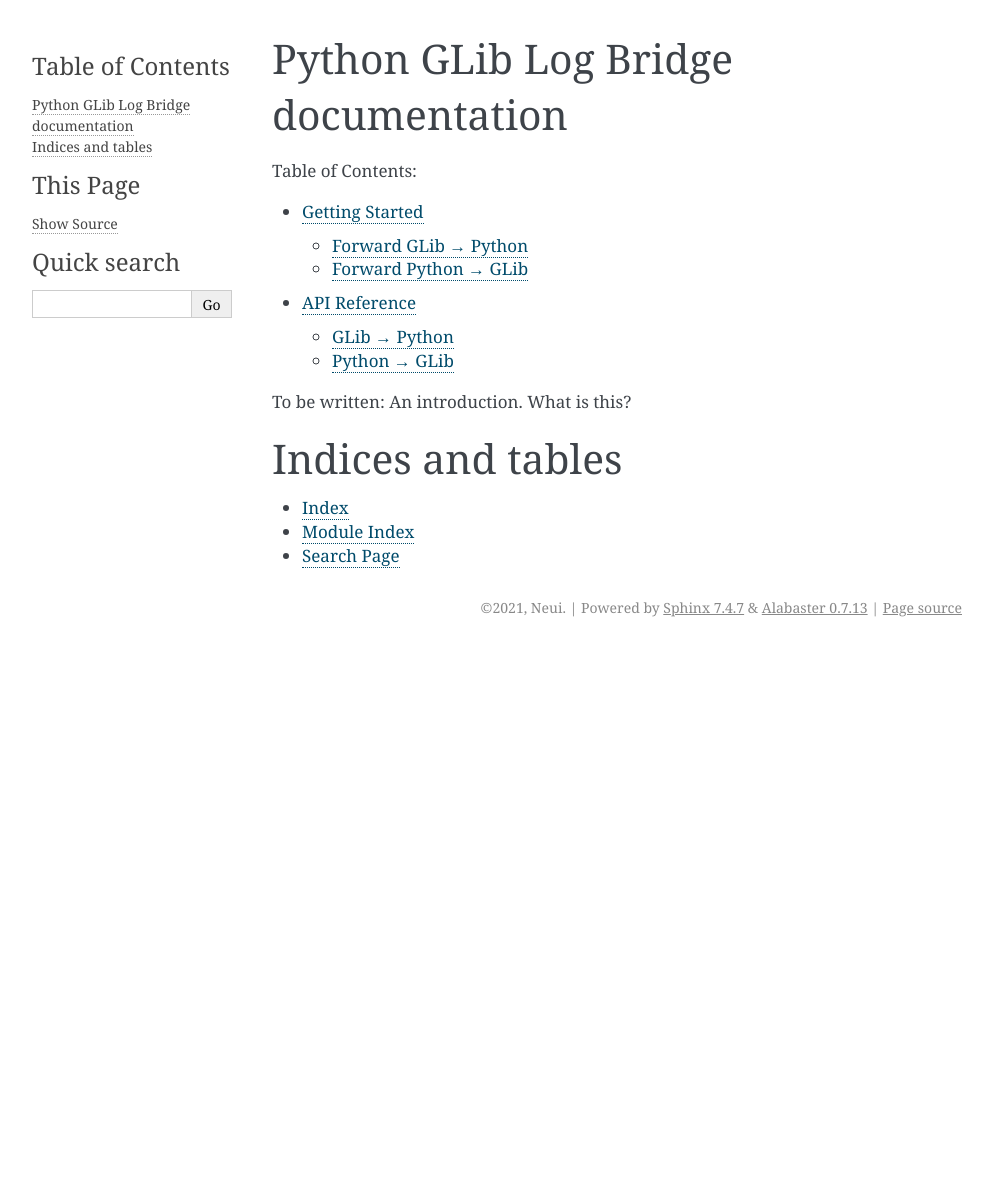
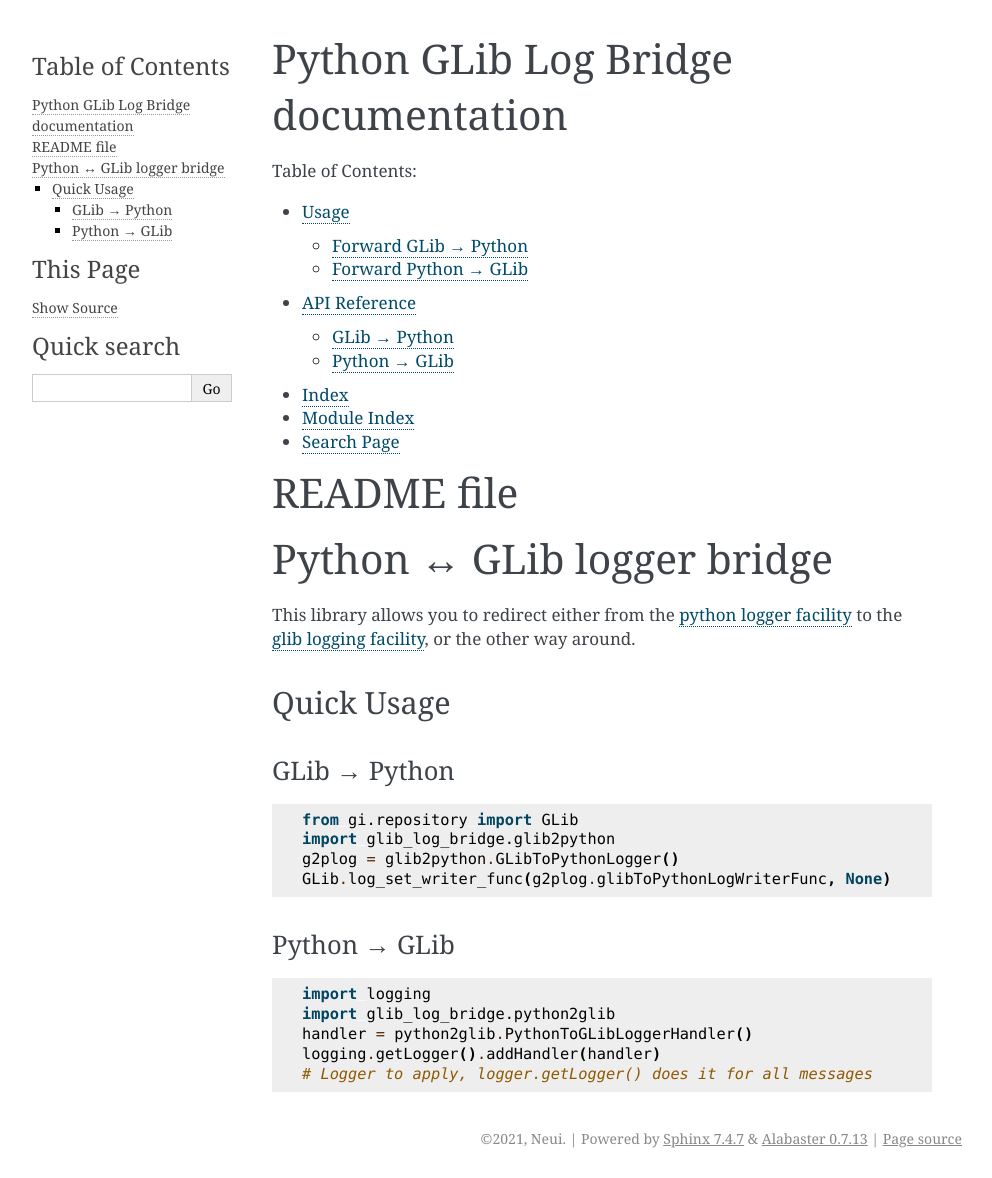
Before and after one commit to Neui/python-glib-log-bridge, a Sphinx documentation site: the page built from docs/index.rst, in a window 1280 px wide. Shown: the whole page, without its empty margins (148-1140 px from the left). Built offline with Sphinx 7.4.7, drawn with Linux system fonts in a browser that asks for light colours; the version number is read from the project's files by our own code; before the commit the page ends 900 px from its top, so only the background shows below that.

Commit message:
More slight documentation

````diff
--- a/README.md
+++ b/README.md
@@ -1,4 +1,4 @@
-Python ↔ glib logger bridge
+Python ↔ GLib logger bridge
 ===========================
 
 This library allows you to redirect either from the [python logger facility][python-logger] to the [glib logging facility][glib-logger], or the other way around.
@@ -6,10 +6,22 @@ This library allows you to redirect either from the [python logger facility][pyt
 [python-logger]: https://docs.python.org/3/library/logging.html
 [glib-logger]: https://developer.gnome.org/glib/stable/glib-Message-Logging.html
 
-Usage
------
+Quick Usage
+-----------
 
-### glib → Python
+### GLib → Python
+```python
+from gi.repository import GLib
+import glib_log_bridge.glib2python
+g2plog = glib2python.GLibToPythonLogger()
+GLib.log_set_writer_func(g2plog.glibToPythonLogWriterFunc, None)
+```
 
-
-### Python → glib
+### Python → GLib
+```python
+import logging
+import glib_log_bridge.python2glib
+handler = python2glib.PythonToGLibLoggerHandler()
+logging.getLogger().addHandler(handler)
+# Logger to apply, logger.getLogger() does it for all messages
+```
--- a/docs/conf.py
+++ b/docs/conf.py
@@ -44,6 +44,7 @@ extensions = [
     'sphinx.ext.intersphinx',
     'sphinx.ext.napoleon',
     'sphinx.ext.viewcode',
+    'm2r2',
 ]
 
 # Add any paths that contain templates here, relative to this directory.
--- a/docs/index.rst
+++ b/docs/index.rst
@@ -4,15 +4,16 @@ Python GLib Log Bridge documentation
 .. toctree::
    :caption: Table of Contents:
 
-   getting_started
+   usage
    api
-
-To be written: An introduction. What is this?
-
-
-Indices and tables
-==================
 
 * :ref:`genindex`
 * :ref:`modindex`
 * :ref:`search`
+
+.. _README file:
+
+README file
+===========
+
+.. mdinclude:: ../README.md
--- /dev/null
+++ b/docs/requirements.txt
@@ -0,0 +1,2 @@
+sphinx
+m2r2
--- a/docs/getting_started.rst
+++ b/docs/usage.rst
@@ -1,5 +1,5 @@
-Getting Started
-===============
+Usage
+=====
 
 To be written.
 
--- /dev/null
+++ b/requirements.txt
@@ -0,0 +1 @@
+PyGObject
````
Also changed, not shown: 2 other files.
